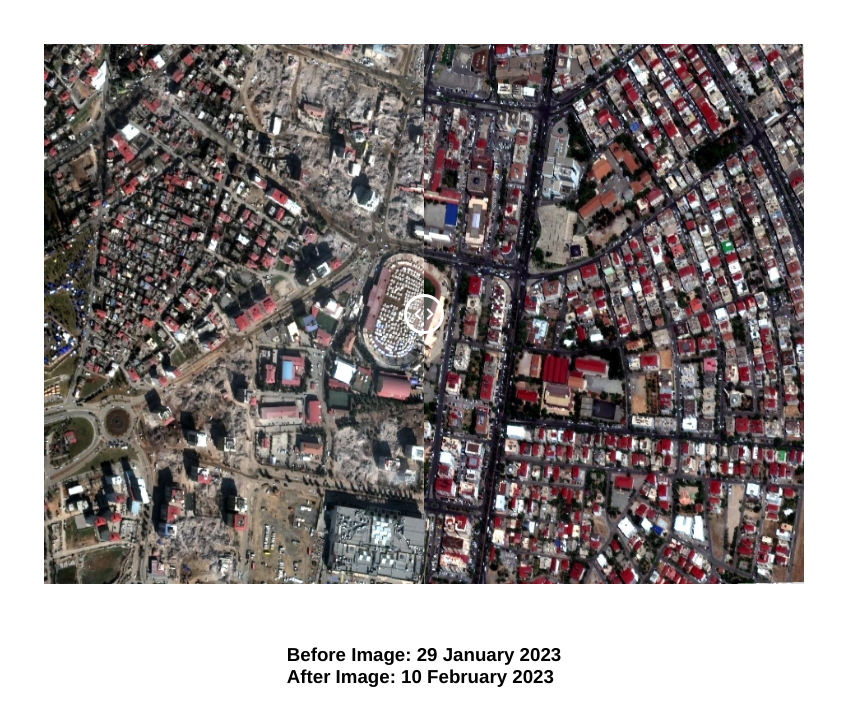
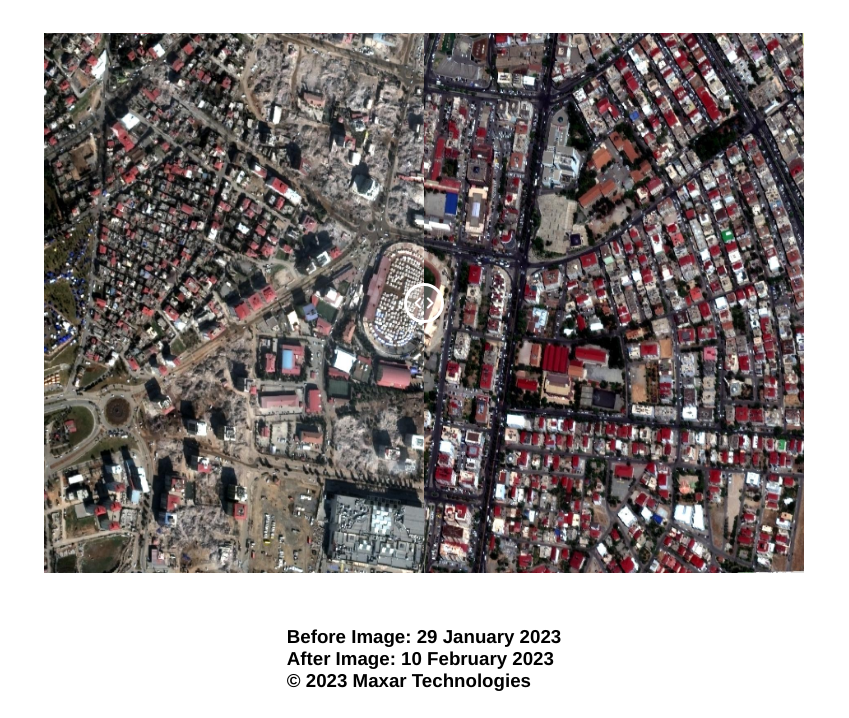
Before and after one commit to ClaireTLM/Image-Comparison-Slider, a plain HTML site: page index.html in a window 1280 px wide. Shown: the part 82-800 px from the top of the page, without its empty margins (216-1065 px from the left). Drawn offline with Linux system fonts and the light colour scheme.

Commit message:
Update index.html

```diff
--- a/index.html
+++ b/index.html
@@ -22,6 +22,7 @@
         <h3 style ="font-family: helvetica">
         <p>Before Image: 29 January 2023</p>
          <p>After Image: 10 February 2023</p>
+         <p> © 2023 Maxar Technologies </p>
         </h3>
 
     <!--Script-->
```
